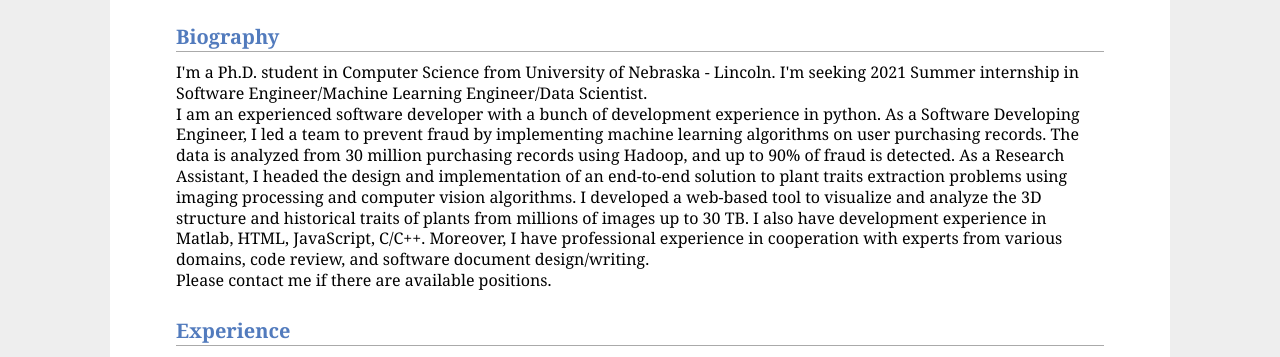
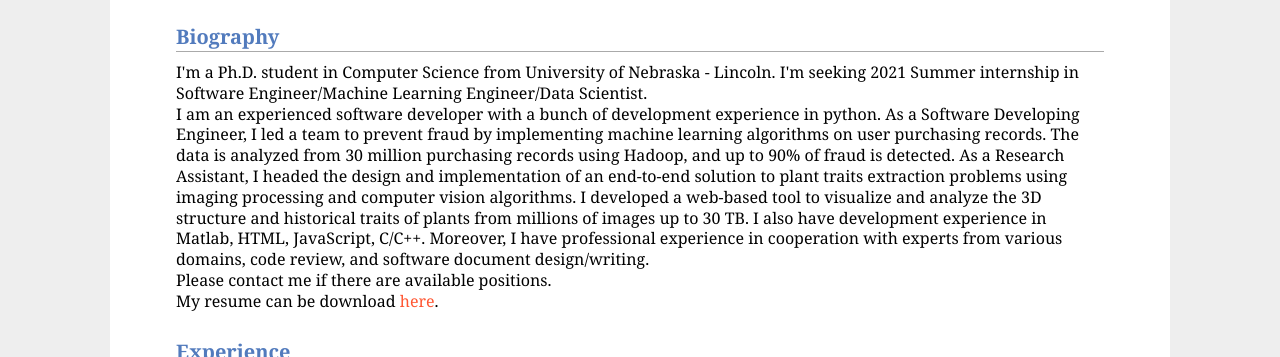
Before and after one commit to tgaochn/tgaochn.github.io, a plain HTML site: page index.html in a window 1280 px wide. Shown: the part 401-758 px from the top of the page. Drawn offline with Linux system fonts and the light colour scheme.

Commit message:
add the link to download resume

```diff
--- a/index.html
+++ b/index.html
@@ -55,6 +55,9 @@
         Matlab, HTML, JavaScript, C/C++. Moreover, I have professional experience in cooperation with experts from various domains, code review, and software document design/writing.
         <br>
         Please contact me if there are available positions.
+        <br>
+        My resume can be download <a href="resource/resume - Tian Gao.pdf" style="color:#ff5733">here</a>.
+
       </p>
 
       <h2>Experience</h2>
```
Also changed, not shown: 2 other files.
